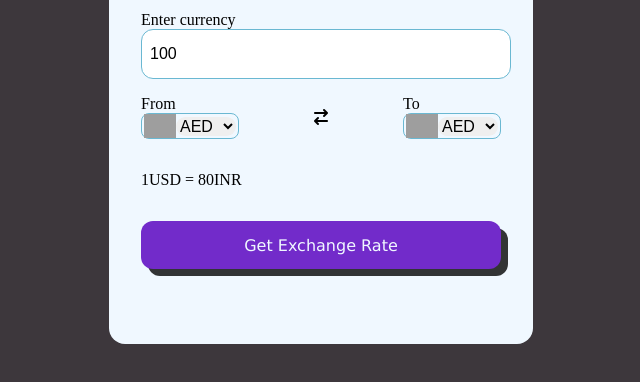
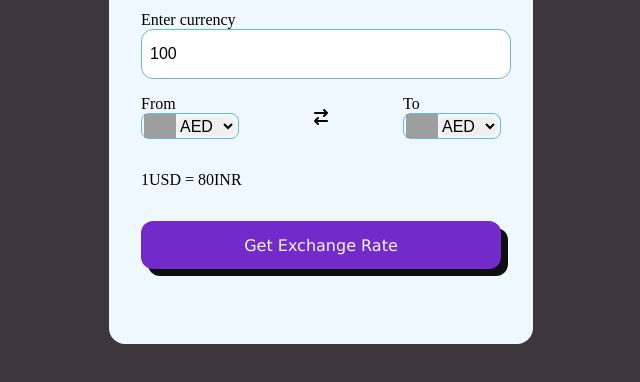
Before and after one commit to sushant707/Currency-Converter-project-using-Fetch-API-in-Javascript, a plain HTML site: page index.html in a window 1280 px wide. Shown: the part 268-650 px from the top of the page, without its empty margins (319-959 px from the left). Drawn offline with Linux system fonts and the light colour scheme; no server answers; grey boxes are pictures that could not be loaded.

Commit message:
Miner changes in css file

```diff
--- a/style.css
+++ b/style.css
@@ -67,7 +67,7 @@ form input{
 form button{
     height: 3rem;
     background-color: rgb(114, 43, 202);
-    box-shadow: 7px 7px rgb(50, 52, 53);
+    box-shadow: 7px 7px rgb(13, 14, 14);
     color: aliceblue;
     font-family: 'Lucida Sans', 'Lucida Sans Regular', 'Lucida Grande', 'Lucida Sans Unicode', Geneva, Verdana, sans-serif;
     font-size: 1rem;
```
